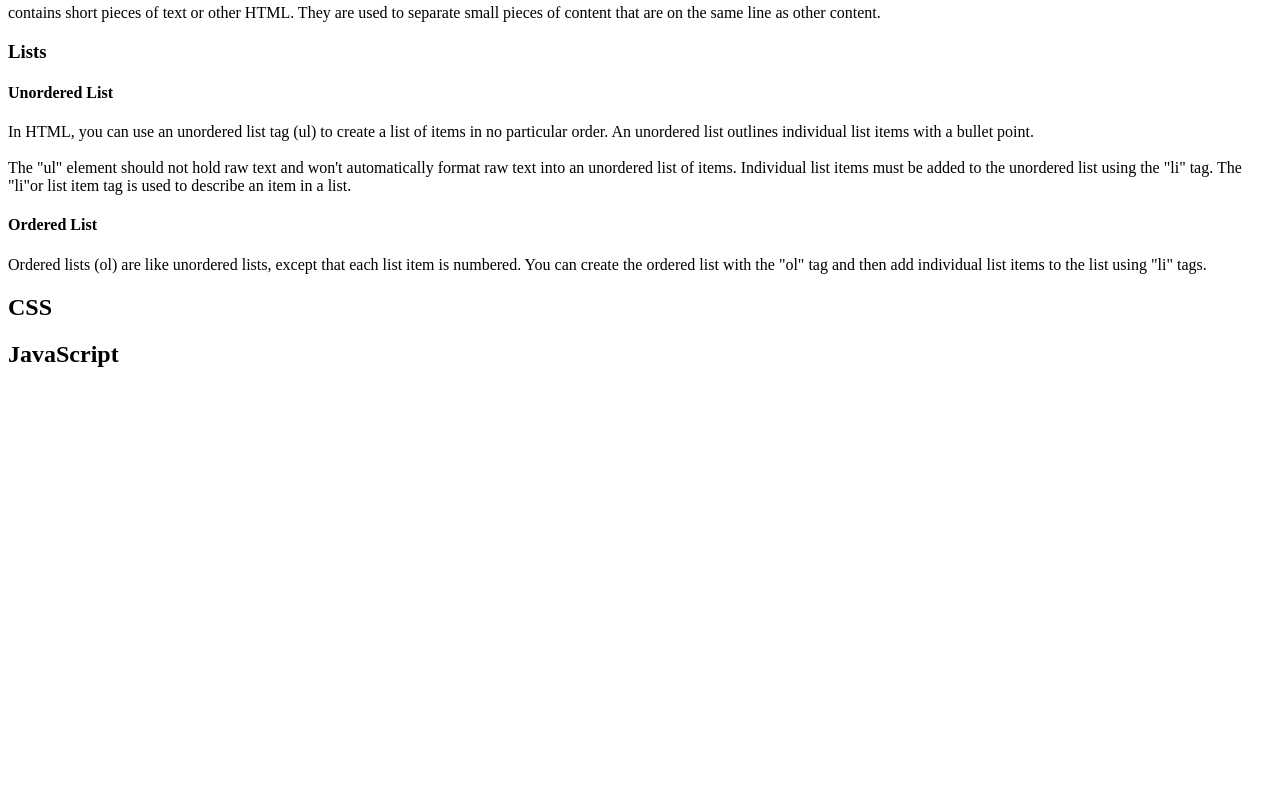
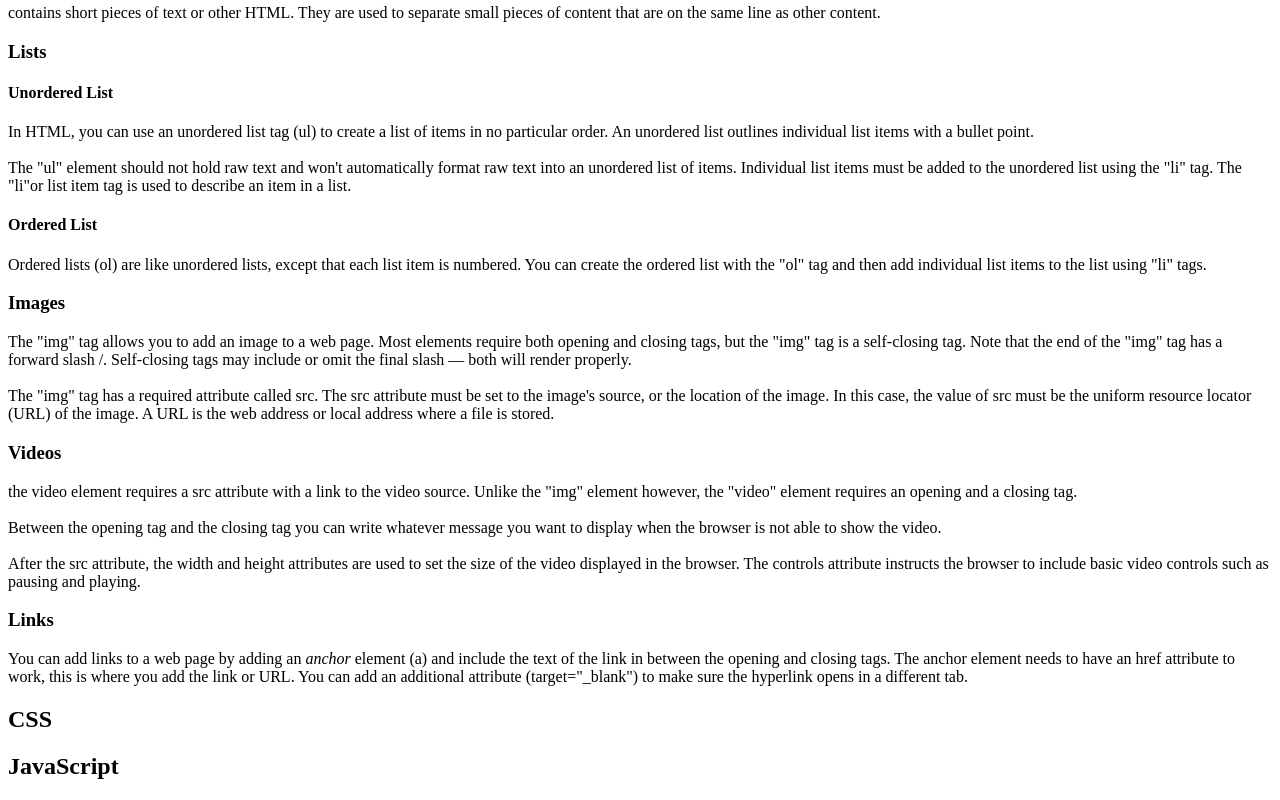
Before and after one commit to oswaldo32s/MLCA, a plain HTML site: page Full stack Developer/Learning Website/index.html in a window 1280 px wide. Shown: the part 608-1408 px from the top of the page. Before the commit the page ends 995 px from the top, so only its background shows below. Drawn offline with Linux system fonts and the light colour scheme.

Commit message:
add all HTML's elements info

```diff
--- a/Full stack Developer/Learning Website/index.html
+++ b/Full stack Developer/Learning Website/index.html
@@ -54,6 +54,34 @@
         is numbered. You can create the ordered list with the "ol" tag and then
         add individual list items to the list using "li" tags.
     </p>
+    <h3>Images</h3>
+    <p>
+        The "img" tag allows you to add an image to a web page. Most elements require both
+        opening and closing tags, but the "img" tag is a self-closing tag. Note that the
+        end of the "img" tag has a forward slash /. Self-closing tags may include or omit
+        the final slash — both will render properly.<br><br>
+        The "img" tag has a required attribute called src. The src attribute must be set
+        to the image's source, or the location of the image. In this case, the value of
+        src must be the uniform resource locator (URL) of the image. A URL is the web
+        address or local address where a file is stored.
+    </p>
+    <h3>Videos</h3>
+    <p>
+        the video element requires a src attribute with a link to the video source.
+        Unlike the "img" element however, the "video" element requires an opening and
+        a closing tag.<br><br>
+        Between the opening tag and the closing tag you can write whatever message you
+        want to display when the browser is not able to show the video.<br><br>
+        After the src attribute, the width and height attributes are used to set the
+        size of the video displayed in the browser. The controls attribute instructs
+        the browser to include basic video controls such as pausing and playing.
+    </p>
+    <h3>Links</h3>
+    <p>You can add links to a web page by adding an <em>anchor</em> element (a) and include
+    the text of the link in between the opening and closing tags. The anchor element
+    needs to have an href attribute to work, this is where you add the link or URL. You can
+    add an additional attribute (target="_blank") to make sure the hyperlink opens in a
+    different tab.</p>
     <h2>CSS</h2>
     <h2>JavaScript</h2>
 </body>
```
